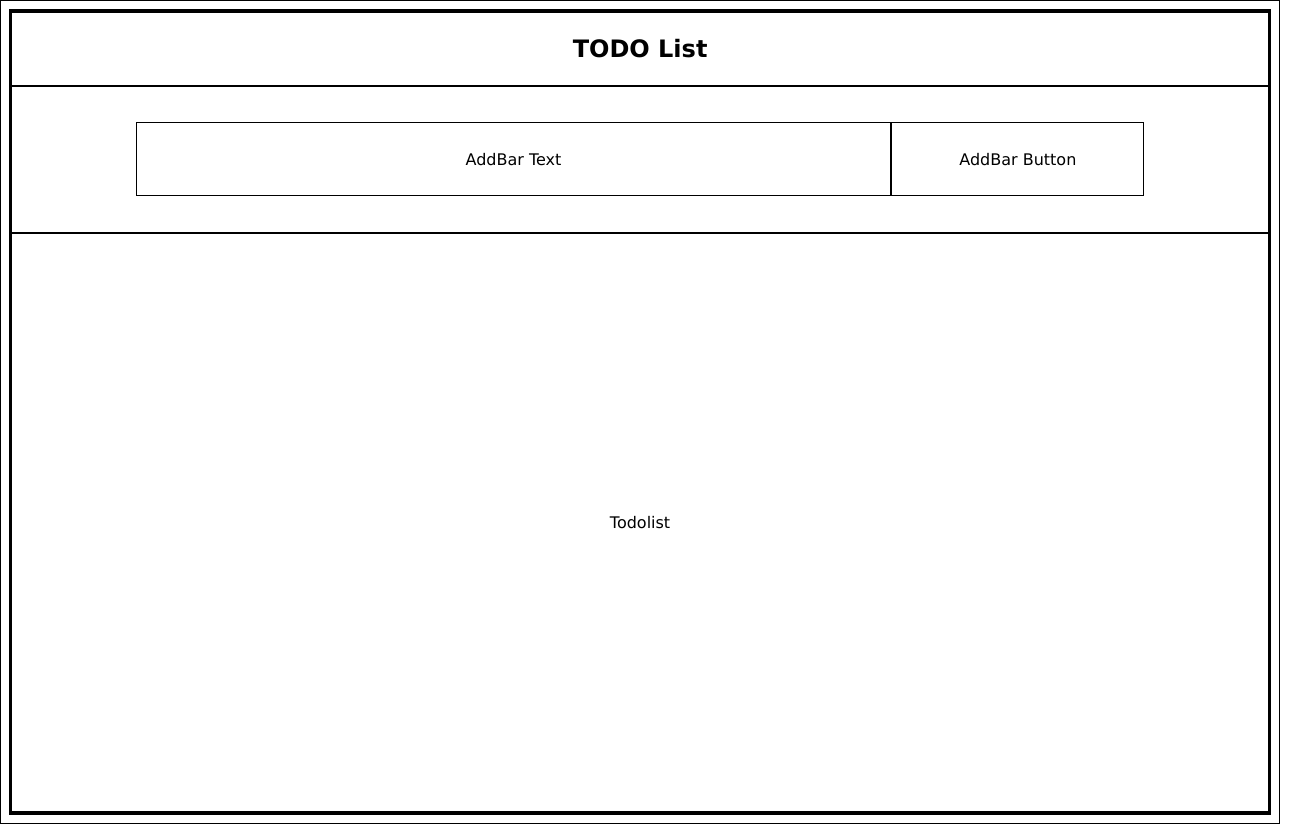
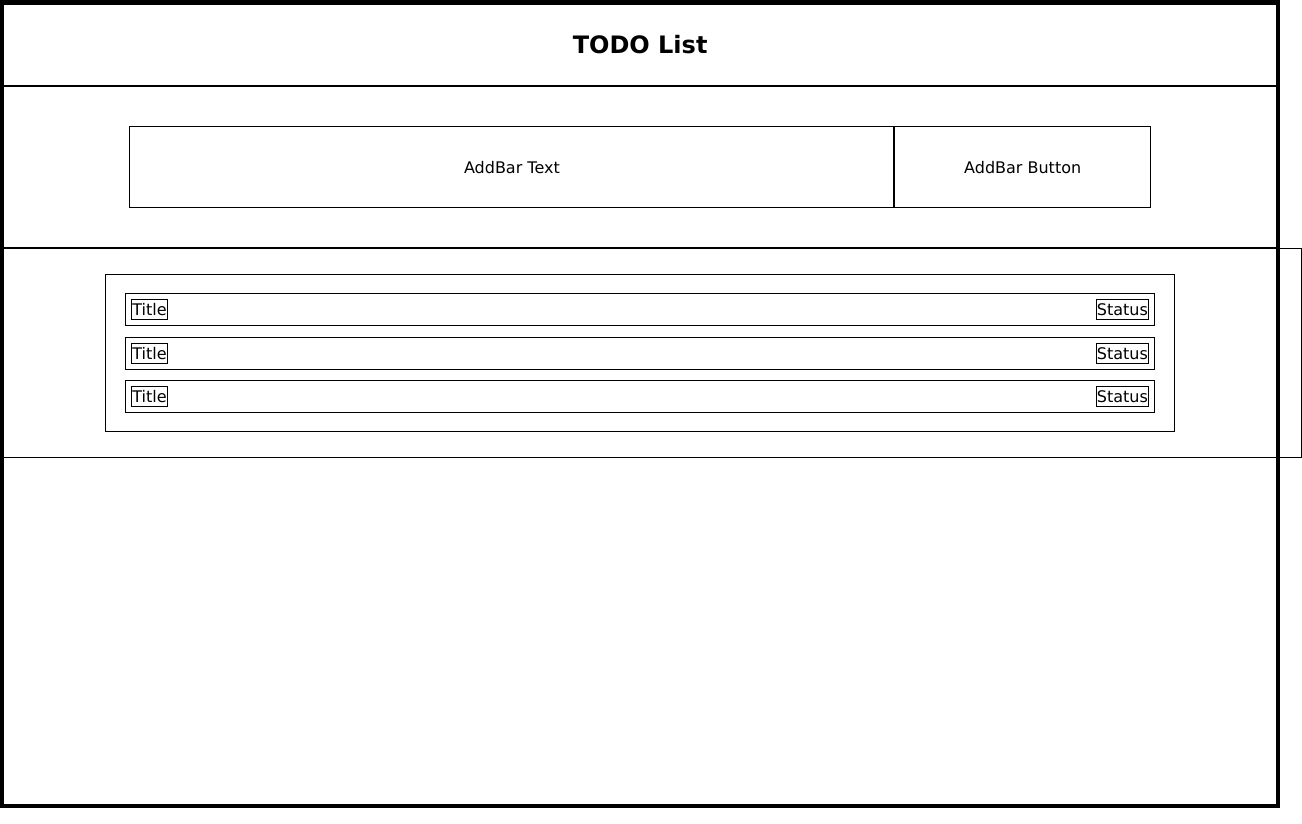
Before and after one commit to Roaring0202/TODO-Fullstack-App-Go-Gin-Postgres-React, a React (Create React App) app in the folder frontend/: page / in a window 1280 px wide. Shown: the whole page, 1302 px wide, since content can reach past the window. Built offline with nearby package versions, Linux system fonts and the light colour scheme.

Commit message:
Updated TodoList CSS

```diff
--- a/frontend/public/index.html
+++ b/frontend/public/index.html
@@ -1,5 +1,6 @@
 <!DOCTYPE html>
 <html lang="en">
+
 <head>
   <meta charset="utf-8" />
   <link rel="shortcut icon" href="%PUBLIC_URL%/favicon.ico" />
@@ -21,7 +22,8 @@
     -->
   <title>TODO App</title>
 </head>
-  <body>
+
+<body style="margin: 0;">
   <noscript>You need to enable JavaScript to run this app.</noscript>
   <div id="root"></div>
   <!--
@@ -35,4 +37,5 @@
       To create a production bundle, use `npm run build` or `yarn build`.
     -->
 </body>
+
 </html>
--- a/frontend/src/components/styles/Todolist.css
+++ b/frontend/src/components/styles/Todolist.css
@@ -1,8 +1,30 @@
 .TodoList {
     width: 100%;
-    height: 80%;
+    /* height: 80%; */
+    display: block;
+    overflow: auto;
+    padding: 2%;
     display: flex;
     flex-direction: column;
     justify-content: center;
     align-items: center;
 }
+
+.List {
+    width: 80%;
+    padding: 1% 2%;
+    display: flex;
+    flex-direction: column;
+    justify-content: center;
+    align-items: center;
+}
+
+.ListItem {
+    width: 100%;
+    padding: 0.5%;
+    margin: 0.5%;
+    display: flex;
+    flex-direction: row;
+    justify-content: space-between;
+    align-items: center;
+}
--- a/frontend/src/components/todolist.js
+++ b/frontend/src/components/todolist.js
@@ -2,7 +2,24 @@ import React from "react";
 import "./styles/Todolist.css";
 
 function Todolist() {
-  return <div className="TodoList">Todolist</div>;
+  return (
+    <div className="TodoList">
+      <div className="List">
+        <div className="ListItem">
+          <div className="Title">Title</div>
+          <div className="Status">Status</div>
+        </div>
+        <div className="ListItem">
+          <div className="Title">Title</div>
+          <div className="Status">Status</div>
+        </div>
+        <div className="ListItem">
+          <div className="Title">Title</div>
+          <div className="Status">Status</div>
+        </div>
+      </div>
+    </div>
+  );
 }
 
 export default Todolist;
```
Lines whose indentation alone changed are shown as unchanged.
